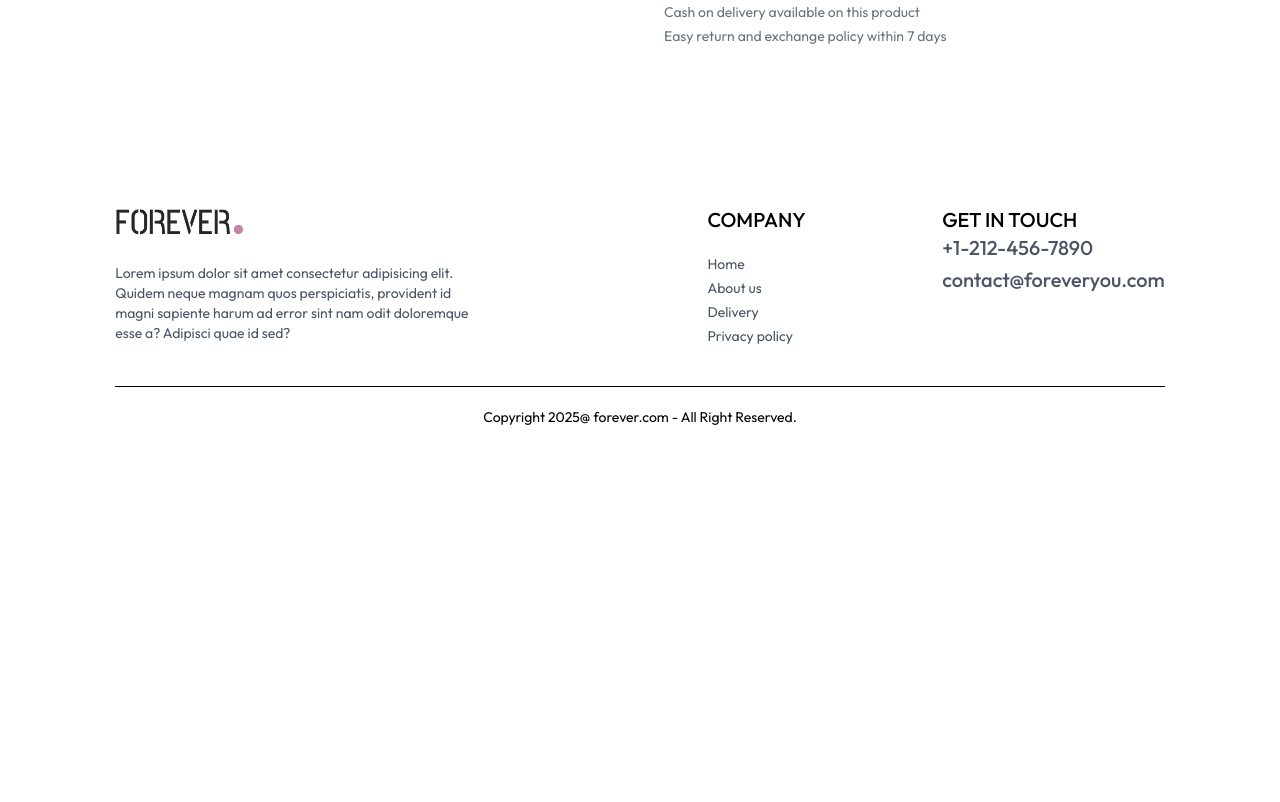
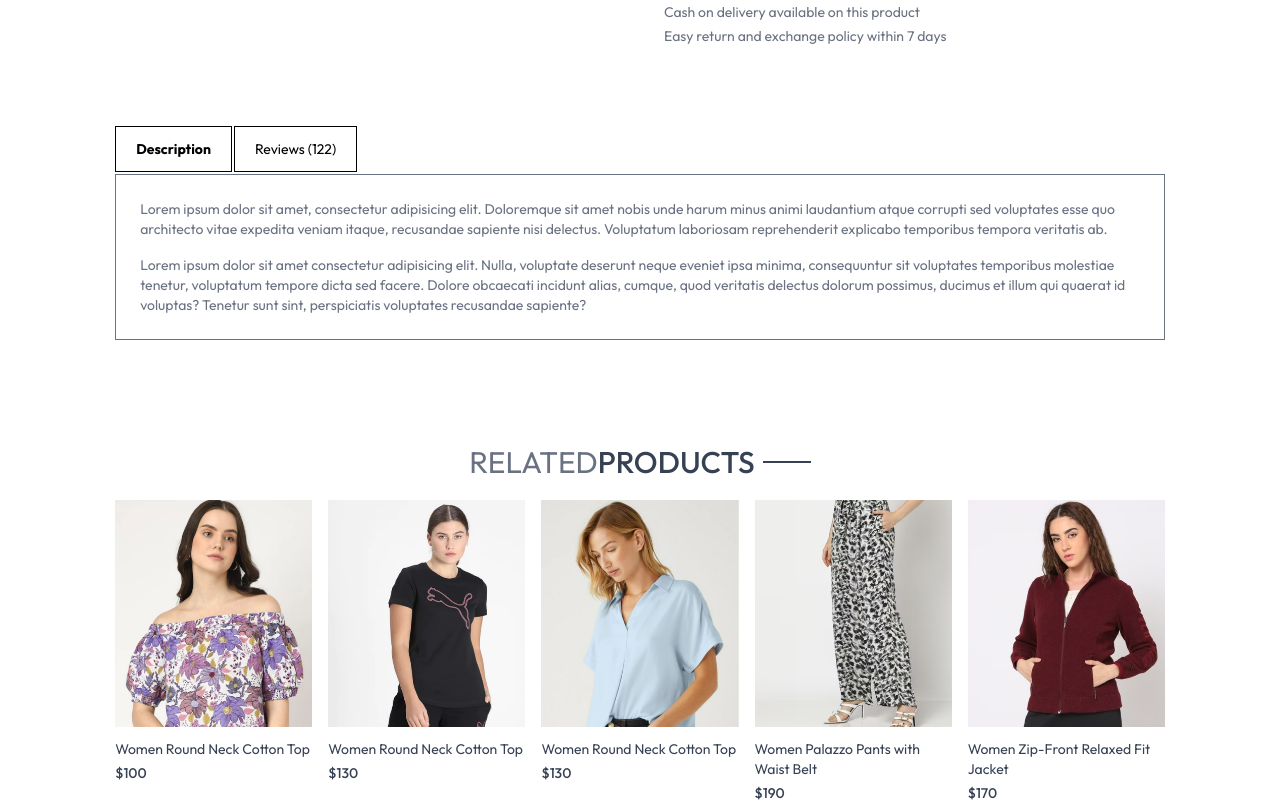
Before and after one commit to Abhishek-K28/Ecommerce, a React (Vite) app: page /product/aaaaa in a window 1280 px wide. Shown: the part 600-1402 px from the top of the page. Before the commit the page ends 1047 px from the top, so only its background shows below. Built offline with nearby package versions, Linux system fonts and the light colour scheme.

Commit message:
product page done

```diff
--- a/src/App.jsx
+++ b/src/App.jsx
@@ -12,10 +12,12 @@ import Order from './pages/Order'
 import Navbar from './components/Navbar'
 import Footer from './components/Footer'
 import Searchbar from './components/Searchbar'
+import { ToastContainer } from 'react-toastify'
 
 const App = () => {
   return (
     <div className='px-4 sm:px-[5vw] md:px-[7vw] lg:px-[9vw] ' >
+      <ToastContainer/>
       <Navbar/>
       <Searchbar/>
       <Routes>
--- a/src/components/Navbar.jsx
+++ b/src/components/Navbar.jsx
@@ -6,7 +6,7 @@ import { useShopContext } from '../context/ShopContext'
 const Navbar = () => {
 
   const [visible, setVisible] = React.useState(false);
-  const {setShowSearch} = useShopContext();
+  const {setShowSearch , getCartItemCount} = useShopContext();
 
 
   return (
@@ -49,7 +49,7 @@ const Navbar = () => {
           </div>
           <Link to="/cart" className='relative'>
             <img src={assets.cart_icon} alt='Cart_Icon' className='w-5 cursor-pointer'/>
-            <span className='absolute top-2 -right-2 bg-red-500 text-white text-xs rounded-full px-1'>{0}</span>
+            <span className='absolute top-2 -right-2 bg-red-500 text-white text-xs rounded-full px-1'>{getCartItemCount()}</span>
             </Link>
             <img onClick={()=> setVisible(true)} src={assets.menu_icon} alt='Menu_Icon' className='w-5 cursor-pointer sm:hidden' />
 
--- /dev/null
+++ b/src/components/RelatedProduct.jsx
@@ -0,0 +1,35 @@
+import React, { useEffect } from 'react'
+import { useShopContext } from "../context/ShopContext";
+import Title from './Title';
+import ProductItem from './ProductItem';
+
+const RelatedProduct = ({category , subcategory}) => {
+const {products} = useShopContext();
+const [relatedProducts, setRelatedProducts] = React.useState([]);
+
+useEffect(() => {
+ if(products.length > 0) {
+   let filteredProducts = products.filter((item) => {
+     return item.category === category && item.subcategory === subcategory;
+   });
+   setRelatedProducts(filteredProducts.slice(0, 5)); // Limit to 5 related products
+ }
+
+},[])
+
+  return (
+    <div className='my-24'>
+        <div className=' text-center text-3xl py-2'>
+            <Title text1={"RELATED"} text2={"PRODUCTS"}/>
+
+        </div>
+     <div className='grid grid-cols-2 sm:grid-cols-3 md:grid-cols-4 lg:grid-cols-5 gap-4 gap-y-6'>
+          {relatedProducts.map((item,index) => (
+          <ProductItem  key={index} id={item._id} name={item.name} price={item.price} image={item.image}/>
+          ))}
+     </div>
+    </div>
+  )
+}
+
+export default RelatedProduct
--- a/src/context/ShopContext.jsx
+++ b/src/context/ShopContext.jsx
@@ -1,6 +1,7 @@
-import { createContext } from "react";
+import { createContext, use, useEffect } from "react";
 import { products } from "../assets/assets";
 import { useContext, useState } from "react";
+import {  toast } from 'react-toastify';
 
 export const ShopContext = createContext();
 
@@ -18,9 +19,50 @@ const currency = "$"
 const delivery_fee = 10;
 const [search , setsearch] = useState("");
 const [showSearch, setShowSearch] = useState(false);
+const [cartItem, setCartItem] = useState({});
+
+const addtoCart = async ( itemId , size) => {
+
+  if(size === "") {
+    toast.error("Please select a size");
+    return;
+  }
+
+  let cartData = structuredClone(cartItem);
+  if(cartData[itemId]) {
+    if(cartData[itemId][size]){
+    cartData[itemId][size]+= 1;
+    }
+    else{
+      cartData[itemId][size] = 1;
+    }
+  }
+  else{
+    cartData[itemId] = {};
+    cartData[itemId][size] = 1;
+  }
+  setCartItem(cartData);
+}
+
+
+const getCartItemCount = () => {
+  let count = 0;
+  for (const item in cartItem) {
+    for (const size in cartItem[item]) {
+     if( cartItem[item][size] > 0) {
+        count= count+ cartItem[item][size];
+      }
+
+    }
+  }
+
+  return count;}
+
+
 
 const value = {
-   products,currency, delivery_fee,search, setsearch, showSearch, setShowSearch
+   products,currency, delivery_fee,search, setsearch, showSearch, setShowSearch,cartItem, setCartItem, addtoCart
+  , getCartItemCount
 }
 
 return(
--- a/src/pages/Product.jsx
+++ b/src/pages/Product.jsx
@@ -2,9 +2,11 @@ import React, { useEffect, useState } from "react";
 import { useParams } from "react-router-dom";
 import { useShopContext } from "../context/ShopContext";
 import { assets } from "../assets/assets";
+import RelatedProduct from "../components/RelatedProduct";
+
 
 const Product = () => {
-  const { products , currency} = useShopContext();
+  const { products , currency , addtoCart} = useShopContext();
   const { productId } = useParams();
   const [productData, setProductData] = useState("");
   const [Image, setImage] = useState("");
@@ -79,7 +81,7 @@ const Product = () => {
   </div>
 
   {/* ------------------Cart Buttons---------------------- */}
-  <button className="bg-black text-white px-8 py-3 text-sm active:bg-gray-700">ADD TO CART</button>
+  <button  onClick={() => {addtoCart(productData._id , size)}} className="bg-black text-white px-8 py-3 text-sm active:bg-gray-700">ADD TO CART</button>
   <hr className="mt-8 sm:4/5" />
 
   {/*----------------Product Return available or delivery Details--------------- */}
@@ -93,9 +95,19 @@ const Product = () => {
 
 
    {/*------------Description and Review section */}
-   <div className="">
+   <div className="mt-20">
+    <div className="flex">
+  <b className="border px-5 py-3 text-sm">Description</b>
+  <p className="border px-5 py-3 text-sm ml-0.5">Reviews (122)</p>
+    </div>
+    <div className="flex flex-col gap-4 border px-6 py-6 text-sm text-gray-500 mt-0.5">
+     <p>Lorem ipsum dolor sit amet, consectetur adipisicing elit. Doloremque sit amet nobis unde harum minus animi laudantium atque corrupti sed voluptates esse quo architecto vitae expedita veniam itaque, recusandae sapiente nisi delectus. Voluptatum laboriosam reprehenderit explicabo temporibus tempora veritatis ab.</p>
+      <p>Lorem ipsum dolor sit amet consectetur adipisicing elit. Nulla, voluptate deserunt neque eveniet ipsa minima, consequuntur sit voluptates temporibus molestiae tenetur, voluptatum tempore dicta sed facere. Dolore obcaecati incidunt alias, cumque, quod veritatis delectus dolorum possimus, ducimus et illum qui quaerat id voluptas? Tenetur sunt sint, perspiciatis voluptates recusandae sapiente?</p>
+    </div>
+   </div>
 
-   </div>
+   {/*------------------Display related product--------------------- */}
+   <RelatedProduct category={productData.category } subcategory={productData.subcategory}/>
 
   </div>
 
```
